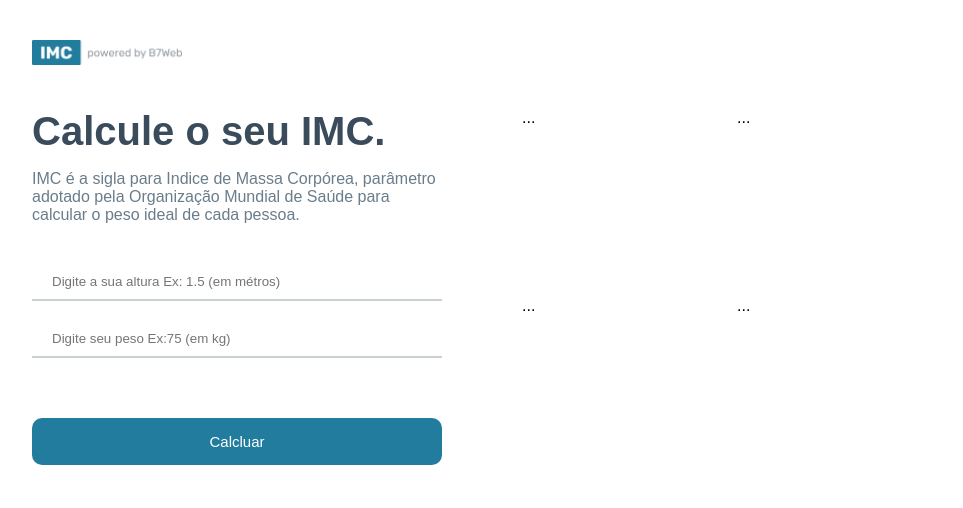
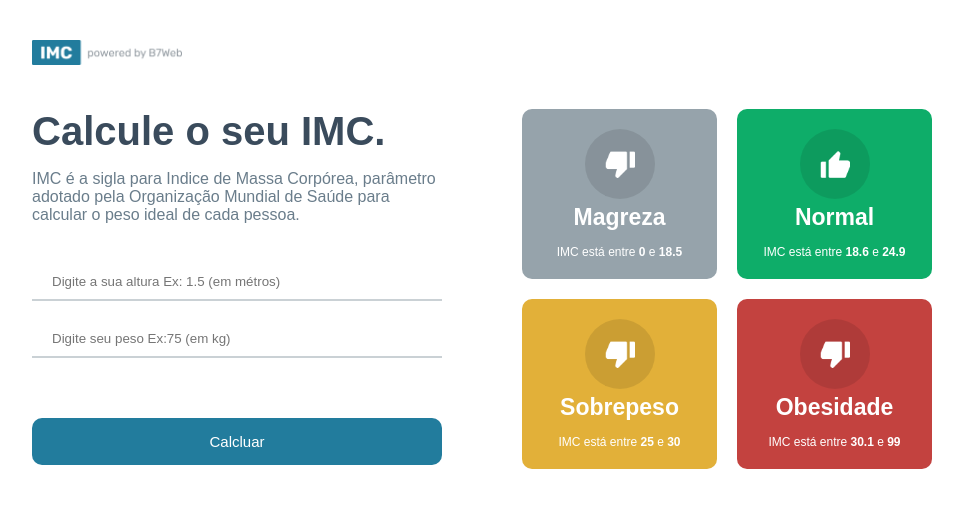
Before and after one commit to Washington95/projetos_react, a React (Create React App) app in the folder react_calc_imc/: page / in a window 1280 px wide. Shown: the top 508 px of the page, without its empty margins (158-1121 px from the left). Built offline with nearby package versions, Linux system fonts and the light colour scheme.

Commit message:
criando griditem

```diff
--- /dev/null
+++ b/react_calc_imc/src/components/GridItem/GridItem.module.css
@@ -0,0 +1,32 @@
+.main{
+    flex: 1;
+    color: #fff;
+    border-radius: 10px;
+    display: flex;
+    justify-content: center;
+    align-items: center;
+    flex-direction: column;
+    padding: 20px;
+
+}
+
+.gridIcon {
+    width: 70px;
+    height: 70px;
+    border-radius: 50%;
+    background-color: rgba(0, 0, 0, .1);
+    display: flex;
+    justify-content: center;
+    align-items: center;
+}
+
+.gridTitle{
+    font-size: 23px;
+    font-weight: bold;
+    margin-top: 5px;
+}
+
+.gridInfo{
+    font-size: 12px;
+    margin-top: 14px;
+}
--- a/react_calc_imc/src/components/GridItem/GridItem.tsx
+++ b/react_calc_imc/src/components/GridItem/GridItem.tsx
@@ -1,4 +1,7 @@
 import { Level } from "../../helpers/imc";
+import styles from './GridItem.module.css';
+import upImage from '../../assets/up.png'
+import donwImage from '../../assets/down.png'
 
 type Props = {
     item: Level
@@ -8,6 +11,17 @@
 
 export const GridItem = ({item}: Props) => {
     return(
-        <div>...</div>
+        <div className={styles.main} style={{ backgroundColor: item.color}}>
+            <div className={styles.gridIcon}>
+                <img src={item.icon === 'up' ? upImage : donwImage} alt="" width="30" />
+            </div>
+            <div className={styles.gridTitle}>{item.title}</div>
+            <div className={styles.gridInfo}>
+                <>
+                    IMC está entre <strong>{item.imc[0]}</strong> e <strong>{item.imc[1]}</strong>
+                </>
+            </div>
+
+        </div>
     );
 }
--- a/react_calc_imc/src/helpers/imc.ts
+++ b/react_calc_imc/src/helpers/imc.ts
@@ -11,7 +11,7 @@
     { title: 'Magreza', color:'#96A3AB', icon: 'down', imc: [0, 18.5] },
     { title: 'Normal', color: '#0EAD69', icon: 'up', imc: [18.6, 24.9] },
     { title: 'Sobrepeso', color: '#E2B039', icon: 'down', imc: [25, 30]},
-    { title: 'Obesidade', color: '#C#423F', icon: 'down', imc: [30.1, 99]}
+    { title: 'Obesidade', color: '#C3423F', icon: 'down', imc: [30.1, 99]},
 
 ];
 export const calculateImc = (height: number, weight: number) =>{
```
Also changed, not shown: react_calc_imc/src/components/GridItem.module.css (deleted).
